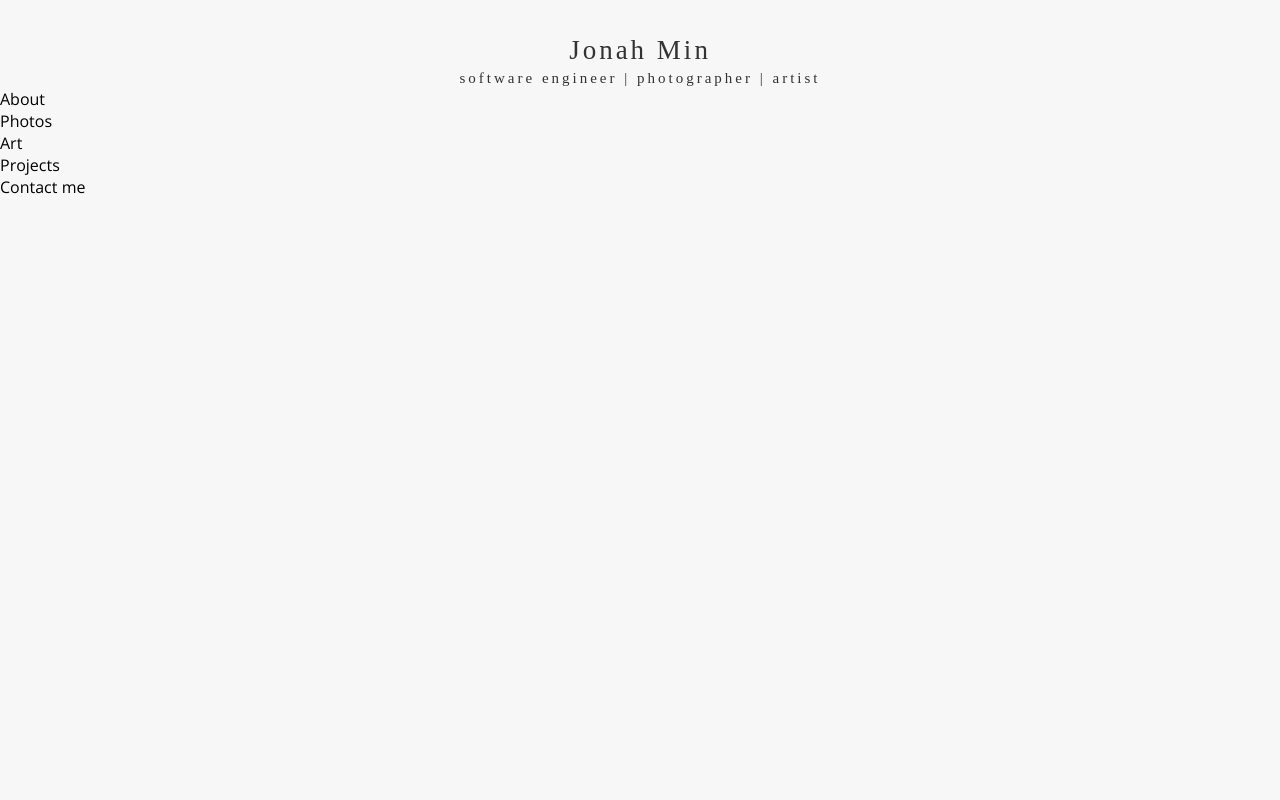
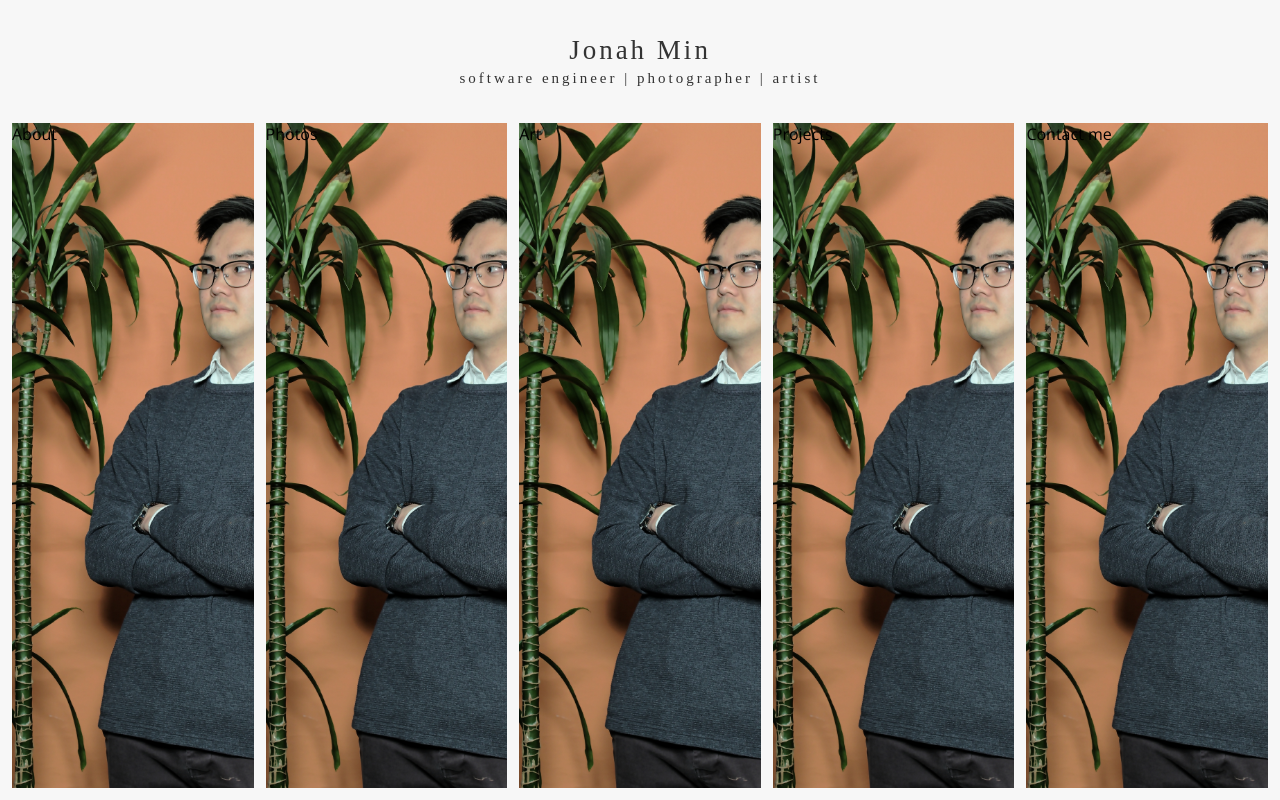
Before and after one commit to Jonah-Min/NewPersonalWebsite, a React (Create React App) app in the folder personalwebsite/: page / in a window 1280 px wide. Built offline with nearby package versions, Linux system fonts and the light colour scheme; grey boxes are pictures that could not be loaded.

Commit message:
setup flex boxes for home page cards

```diff
--- a/personalwebsite/src/components/homePage/NavCards.js
+++ b/personalwebsite/src/components/homePage/NavCards.js
@@ -5,13 +5,12 @@ export default class NavCards extends PureComponent {
     const { src, title } = this.props;
 
     const imageStyles = {
-      backgroundImage: `url(${src})`,
+      backgroundImage: `url('/images/hubspot2.jpg')`,
     };
 
     return (
-      <div className="nav-card-container">
+      <div className="nav-card-container" style={imageStyles}>
         {title}
-        <div style={imageStyles} />
       </div>
     )
   }
--- a/personalwebsite/src/stylesheets/WebsiteHeader.css
+++ b/personalwebsite/src/stylesheets/WebsiteHeader.css
@@ -1,6 +1,7 @@
 .website-header {
   width: 100%;
   text-align: center;
+  margin: 35px 0;
 }
 
 .website-header .name {
@@ -11,7 +12,6 @@
   font-family: 'Andale mono';
   letter-spacing: 3px;
   cursor: pointer;
-  margin-top: 35px;
 }
 
 .website-header .subtext {
--- a/personalwebsite/src/stylesheets/homePage.css
+++ b/personalwebsite/src/stylesheets/homePage.css
@@ -1,9 +1,27 @@
+.home-page-container {
+  display: flex;
+  flex-direction: column;
+  height: 100%;
+}
+
 .home-page-body {
-  width: 100%;
+  height: 100%;
+  display: flex;
+  flex-direction: row;
+  flex-wrap: nowrap;
+  padding: 0 6px 12px 6px;
 }
 
 .nav-card-container {
-  display: flex;
-  flex-direction: row;
-  flex-wrap: nowrap;
+  flex-shrink: 1;
+  height: 100%;
+  background-size: cover;
+  background-position:center center;
+  background-repeat:no-repeat;
+  width: 100%;
+  transition: width 0.5s ease;
+  box-sizing: border-box;
+  -webkit-animation: fade-in 1.2s cubic-bezier(0.390, 0.575, 0.565, 1.000) both;
+  animation: fade-in 1.2s cubic-bezier(0.390, 0.575, 0.565, 1.000) both;
+  margin: 0 6px;
 }
```
